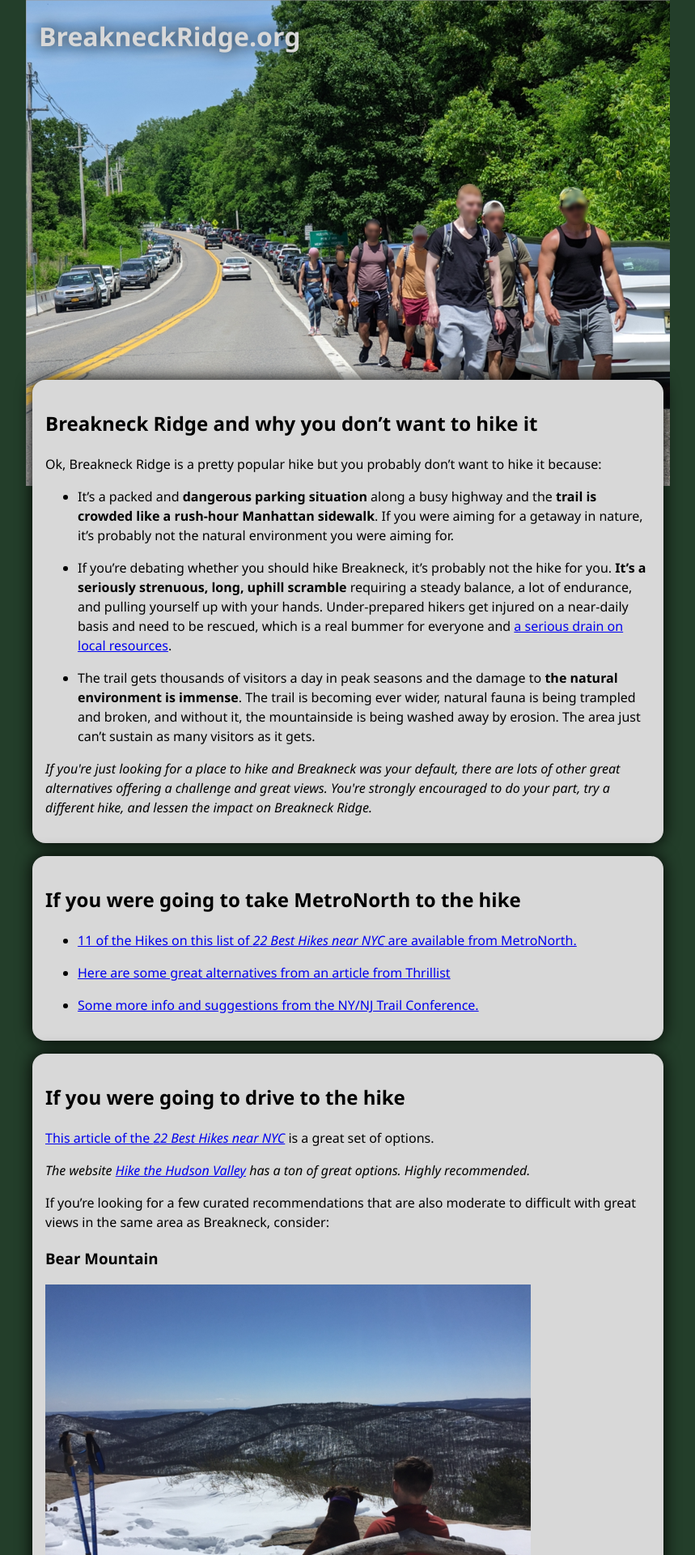
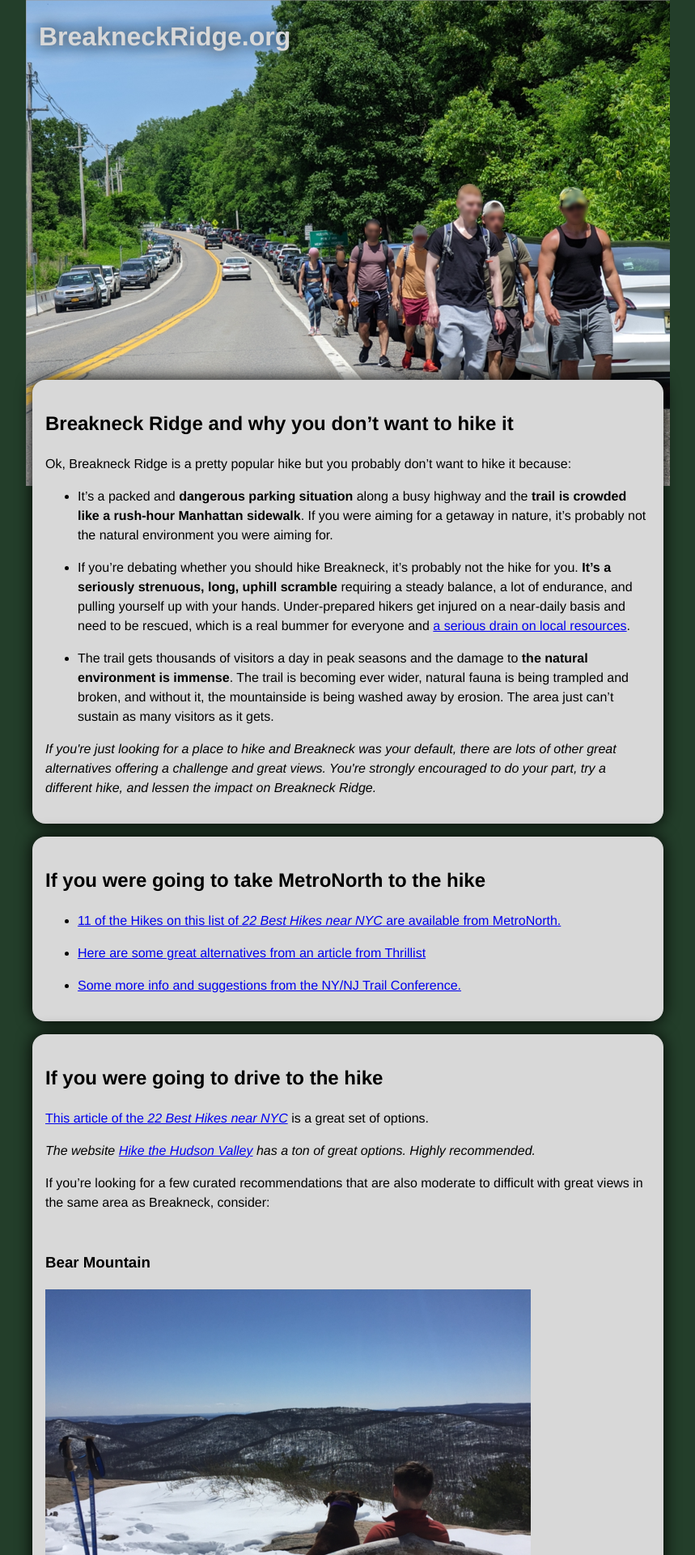
Before and after one commit to breakneckridge/breakneckridge.github.io, a Jekyll site: the page built from index.md, in a window 1280 px wide. Shown: the top 1920 px of the page at 81% size, without its empty margins (210-1069 px from the left). Built offline with Jekyll 4.4.1, drawn with Linux system fonts in a browser that asks for light colours.

Commit message:
Add picture for popolopen, space out hikes

```diff
--- a/_sass/my_sass.scss
+++ b/_sass/my_sass.scss
@@ -1,5 +1,5 @@
 
-$base-font-family: "Segoe UI", Roboto, Helvetica, Arial, sans-serif !default;
+$base-font-family: Helvetica, "Segoe UI", Roboto, Arial, sans-serif !default;
 
 $base-font-size:   16px !default;
 
@@ -66,6 +66,10 @@ body {
 }
 
 
+h3 {
+  margin-top: 48px;
+}
+
 li {
   margin-bottom: 16px;
 }
```
Also changed, not shown: _hikes/popolopen_torne.md (+1 -0 lines), assets/popolopen2.webp (added).
